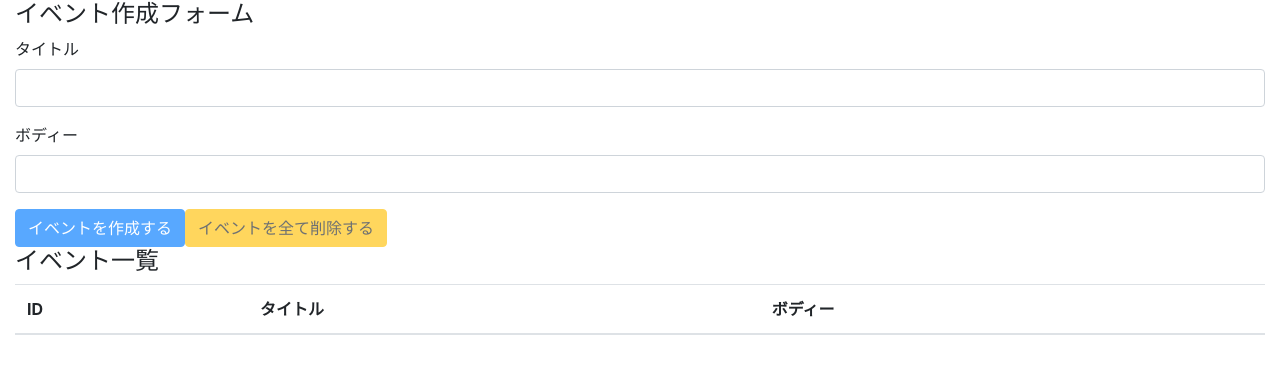
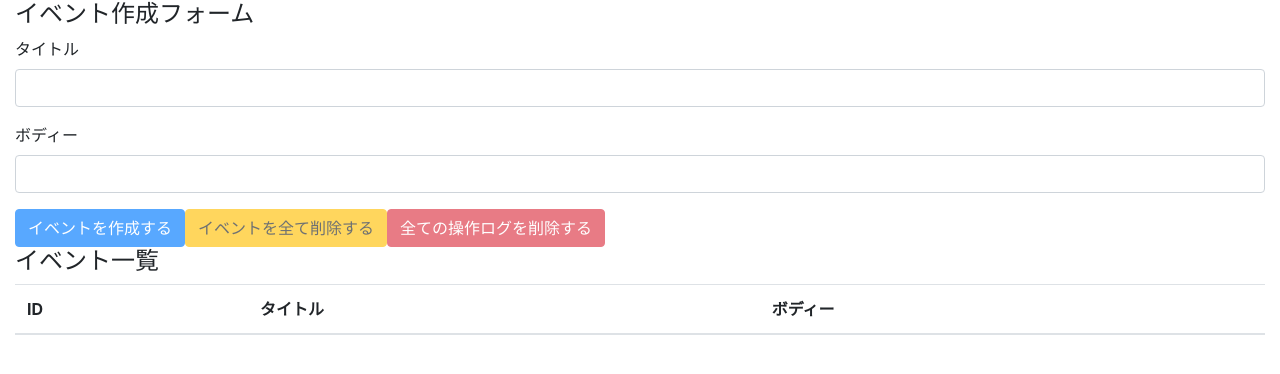
Before and after one commit to TakuoIshida/react_hooks, a React (Create React App) app: page / in a window 1280 px wide. Shown: the top 374 px of the page. Built offline with nearby package versions, Linux system fonts and the light colour scheme.

Commit message:
DELETE_ALL_OPERATION_LOGS onclickEvent is created

```diff
--- a/src/component/EventForm.js
+++ b/src/component/EventForm.js
@@ -31,7 +31,7 @@
 
   const deleteAllEvents = e => {
     e.preventDefault()
-    const result = window.confirm('Are you sure?')
+    const result = window.confirm('全てのイベントを削除しますか?')
     if(result) {
       dispatch({type: DELETE_ALL_EVENTS})
       dispatch({
@@ -42,6 +42,11 @@
     }
   }
 
+  const deleteAllOperationLogs = e => {
+    e.preventDefault()
+    const result = window.confirm('全てのログを削除しますか?')
+    if(result) {dispatch({type: DELETE_ALL_OPERATION_LOGS})}
+  }
   // buttonの活性・不活性
   const unCreatable = title === '' | body === ''
   return(
@@ -59,7 +64,7 @@
 
           <button className="btn btn-primary" onClick={addEvent} disabled={unCreatable}>イベントを作成する</button>
           <button className="btn btn-warning" onClick={deleteAllEvents} disabled={state.events.length === 0}>イベントを全て削除する</button>
-          {/* <button className="btn btn-info">ログを削除する</button> */}
+          <button className="btn btn-danger" onClick={deleteAllOperationLogs} disabled={state.operationLogs.length === 0}>全ての操作ログを削除する</button>
         </form>
       </>
   )
```
